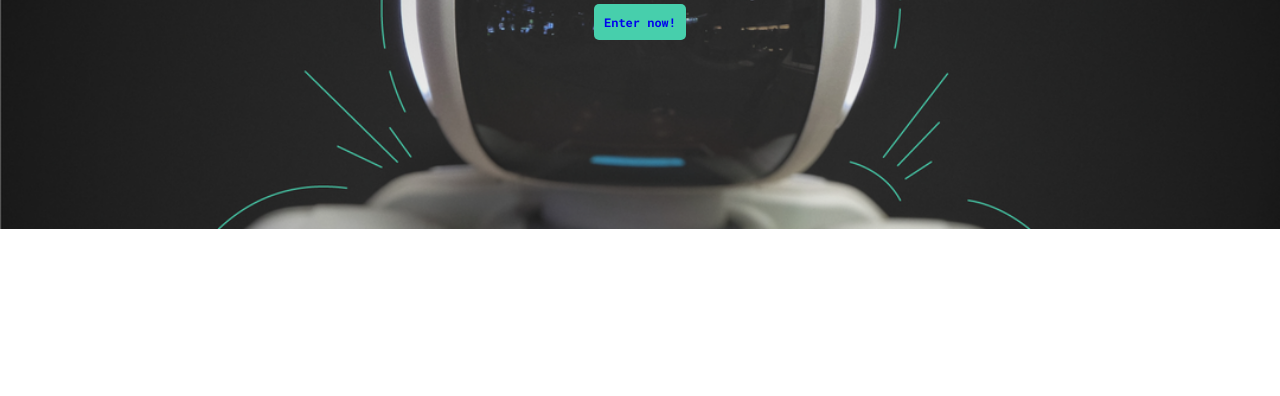
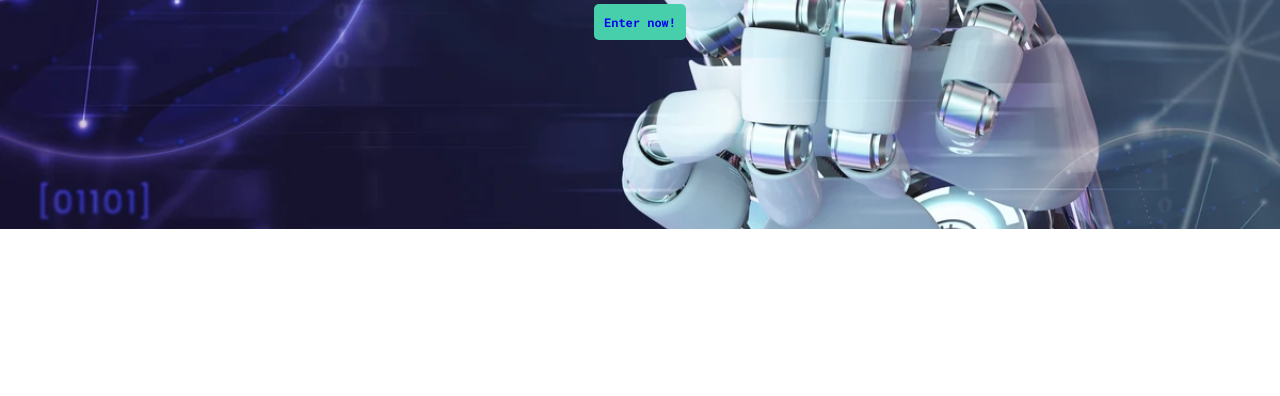
Before and after one commit to khisus19/practicalCourseCSSLayoutPlatzi, a plain HTML site: page index.html in a window 1280 px wide. Shown: the part 404-800 px from the top of the page. Drawn offline with Linux system fonts and the light colour scheme.

Commit message:
Replacing some img

```diff
--- a/css/main.css
+++ b/css/main.css
@@ -70,7 +70,7 @@ nav {
     min-height: 500px;
     padding: 30px;
     color: #ffffff;
-    background: url(../assets/img/small/Cover_mobile.webp) center no-repeat;
+    background: url(../assets/img/large/cover.webp) center no-repeat;
     background-size: cover;
     display: flex;
     flex-direction: column;
@@ -93,15 +93,3 @@ h1 {
     justify-content: center;
     align-items: center;
 }
-@media screen and (min-width: 768px) {
-    .hero {
-        background: url(../assets/img/medium/Cover_tab.webp) center no-repeat;
-        background-size: cover;
-    }
-}
-@media screen and (min-width: 768px) {
-    .hero {
-        background: url(../assets/img/large/Cover.webp) center no-repeat;
-        background-size: cover;
-    }
-}
```
Also changed, not shown: assets/img/Cover.png (deleted), assets/img/large/cover.webp (added), assets/img/large/profile-pic.webp, 1 other file.
